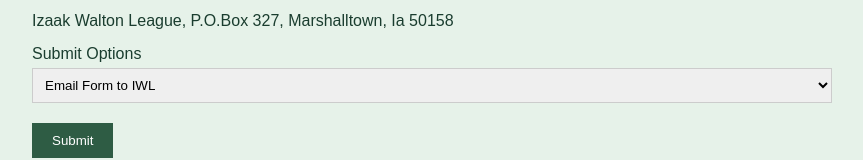
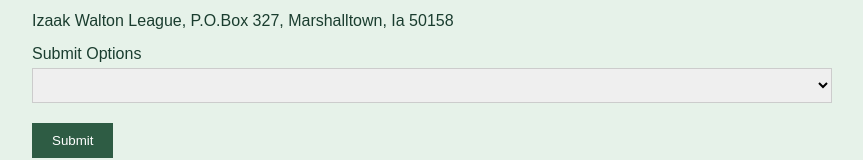
Before and after one commit to twp1947/iwla-membership-form, a plain HTML site: page index2.html in a window 1280 px wide. Shown: the part 1473-1633 px from the top of the page, without its empty margins (208-1071 px from the left). Drawn offline with Linux system fonts and the light colour scheme.

Commit message:
Update index2.html

```diff
--- a/index2.html
+++ b/index2.html
@@ -122,7 +122,7 @@
 
     <label for="submitAction">Submit Options</label>
     <select id="submitAction" onchange="handleSubmitOption(this.value)">
-      <option value="email">Email Form to IWL</option>
+      <option value="email"></option>
       <option value="print">Print Form</option>
     </select>
 
```
